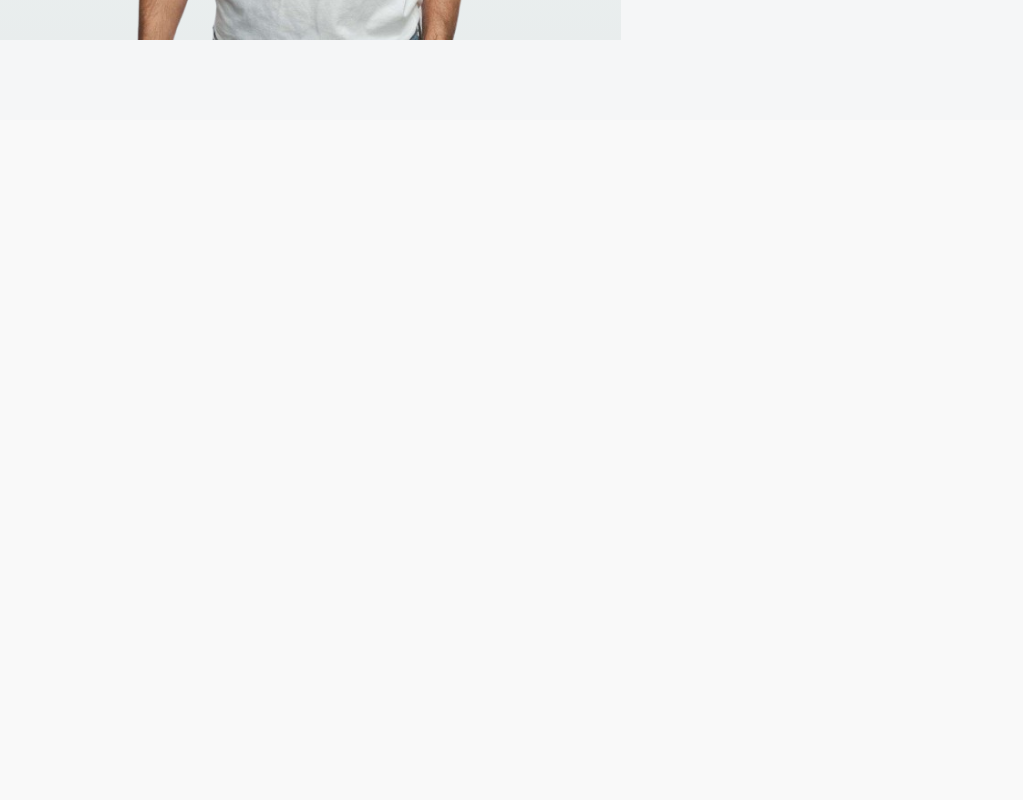
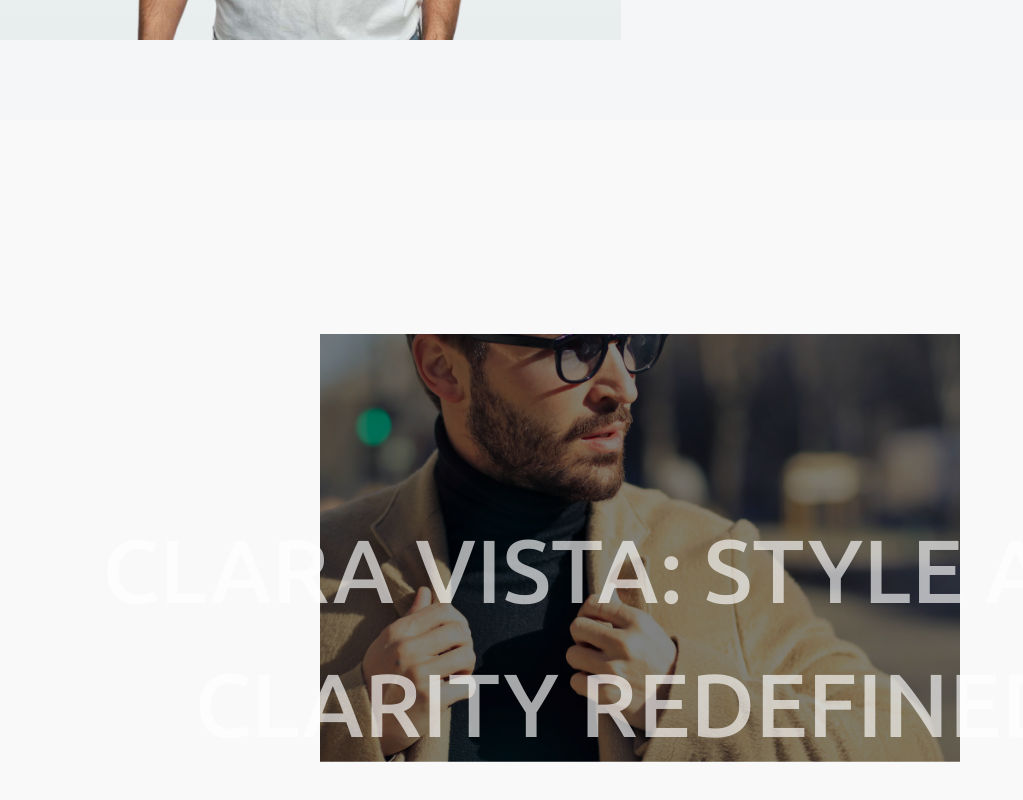
Before and after one commit to safkat07/Clara-Vista, a React (Vite) app: page / in a window 1280 px wide. Shown: the part 680-1480 px from the top of the page, without its empty margins (0-1023 px from the left). Before the commit the page ends 800 px from the top, so only its background shows below. Built offline with nearby package versions, Linux system fonts and the light colour scheme; a web font is replaced by a local one.

Commit message:
parallax is responsive

```diff
--- a/src/Components/Banner/Banner.jsx
+++ b/src/Components/Banner/Banner.jsx
@@ -6,7 +6,7 @@
     return (
         <div
             style={{ minHeight: "calc(100vh - 80px)" }}
-            className="bg-[#f5f6f7]">
+            className="bg-[#f5f6f7] relative">
             <div className="flex gap-x-[3vw] w-[100%] pt-20 justify-between">
                 {/* left img */}
                 <div className="bg-gradient-to-t  from-[#e7ecece7] to-[#f6f8f8f3] relative  flex-1   z-10 h-[70vh]" >
--- a/src/Components/Home/Home.jsx
+++ b/src/Components/Home/Home.jsx
@@ -9,9 +9,9 @@
     return (
         <>
             <Banner />
-            {/* <Parallax /> */}
-            {/* <TextDescription /> */}
-            {/* <FeaturedModels /> */}
+            <Parallax />
+            <TextDescription />
+            <FeaturedModels />
             {/* <PremeiumCollections /> */}
             {/* <AboutUs/>
             <AboutUs/>
--- a/src/Components/Parallax/Parallax.jsx
+++ b/src/Components/Parallax/Parallax.jsx
@@ -25,8 +25,8 @@
     }, []);
 
     return (
-        <div id='con' className="h-screen  ">
-            <div className='absolute  w-[100%] object-cover' ref={backgroundImg}>
+        <div id='con' className="h-screen  relative ">
+            <div className='absolute md:top-0 top-[20%]  w-[100%] object-cover' ref={backgroundImg}>
                 <img className='brightness-50 ' src={bgimg} alt="" />
             </div>
             {/* little img */}
@@ -34,7 +34,7 @@
                 {/* <div >
                     <img ref={introImg} className='brightness-75 object-cover object-top relative' width={300} src={littleimg} alt="" />
                 </div> */}
-                <h1 data-scroll data-scroll-speed="0.9" className='text-7xl uppercase absolute mt-[70vh] text-opacity-65 font-ubuntu z-[10] font-semibold text-white text-center'>Clara Vista: Style and Clarity Redefined.</h1>
+                <h1 data-scroll data-scroll-speed="0.9" className='text-[7vw] uppercase absolute lg:mt-[70vh] mt-[10vh] text-opacity-65 font-ubuntu z-[10] font-semibold text-white text-center'>Clara Vista: Style and Clarity Redefined.</h1>
             </div>
         </div>
     )
```
